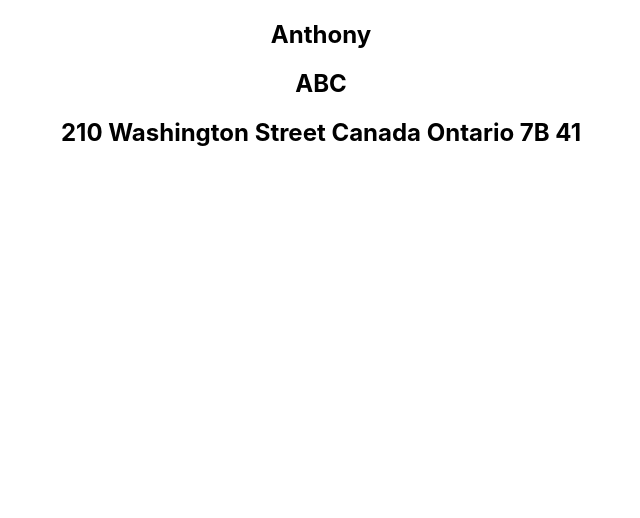
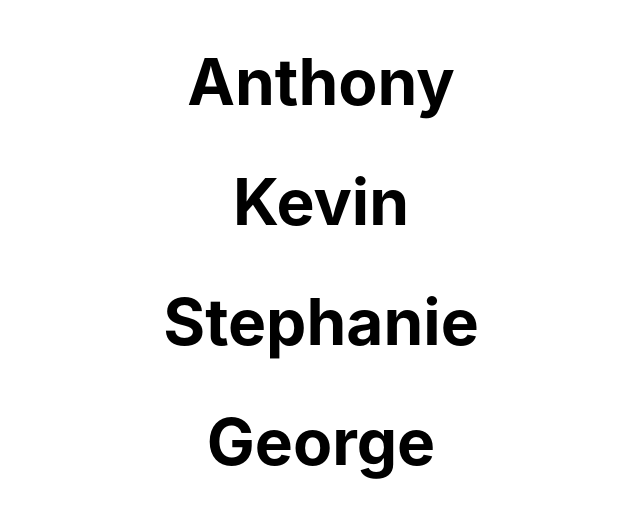
Before and after one commit to ilicc-sara/React, a React (Create React App) app in the folder react-intro/: page / in a window 1280 px wide. Shown: the top 518 px of the page, without its empty margins (319-959 px from the left). Built offline with nearby package versions, Linux system fonts and the light colour scheme.

Commit message:
........

```diff
--- a/react-intro/src/App.js
+++ b/react-intro/src/App.js
@@ -32,34 +32,43 @@ import Employee from "./Employee";
 //   },
 // ];
 
-const employee = {
-  id: "ABC",
-  name: "Anthony",
-  salary: "$10",
-  address: {
-    salary: "$100",
-    street: "210 Washington Street",
-    country: "Canada",
-    province: "Ontario",
-    zones: {
-      plantZone: "7B",
-      alienZone: "41",
-    },
-  },
-};
+// const employee = {
+//   id: "ABC",
+//   name: "Anthony",
+//   salary: "$10",
+//   address: {
+//     salary: "$100",
+//     street: "210 Washington Street",
+//     country: "Canada",
+//     province: "Ontario",
+//     zones: {
+//       plantZone: "7B",
+//       alienZone: "41",
+//     },
+//   },
+// };
+
+const employees = ["Anthony", "Kevin", "Stephanie", "George"];
 
 function App() {
+  return (
+    <div className="App">
+      <h1>
+        {employees.map((employee) => {
+          return <h1> {employee}</h1>;
+        })}{" "}
+      </h1>
+    </div>
+  );
+
   // return (
   //   <div className="App">
   //     <header className="App-header">
   //       <h1> Company Directory </h1>
-
   //       {employeeInfo.map((employee) => {
   //         // const { firstName, lastName, age } = employee;
-
   //         return <Employee key={employee.employeeId} {...employee} />;
   //       })}
-
   //       {/* <Employee firstName="Jack" lastName="Smith" age="21" />
   //       <Employee firstName="Stephanie" lastName="A" age="21" />
   //       <Employee firstName="George" lastName="B" age="21" />
@@ -67,27 +76,25 @@ function App() {
   //     </header>
   //   </div>
   // );
-
-  const {
-    name,
-    id,
-    address: {
-      street,
-      country,
-      province,
-      zones: { plantZone: myPlantZone, alienZone },
-    },
-  } = employee;
-
-  return (
-    <div className="App">
-      <h2>{name}</h2>
-      <h2>{id}</h2>
-      <h2>
-        {street} {country} {province} {myPlantZone} {alienZone}
-      </h2>
-    </div>
-  );
+  // const {
+  //   name,
+  //   id,
+  //   address: {
+  //     street,
+  //     country,
+  //     province,
+  //     zones: { plantZone: myPlantZone, alienZone },
+  //   },
+  // } = employee;
+  // return (
+  //   <div className="App">
+  //     <h2>{name}</h2>
+  //     <h2>{id}</h2>
+  //     <h2>
+  //       {street} {country} {province} {myPlantZone} {alienZone}
+  //     </h2>
+  //   </div>
+  // );
 }
 
 export default App;
```
